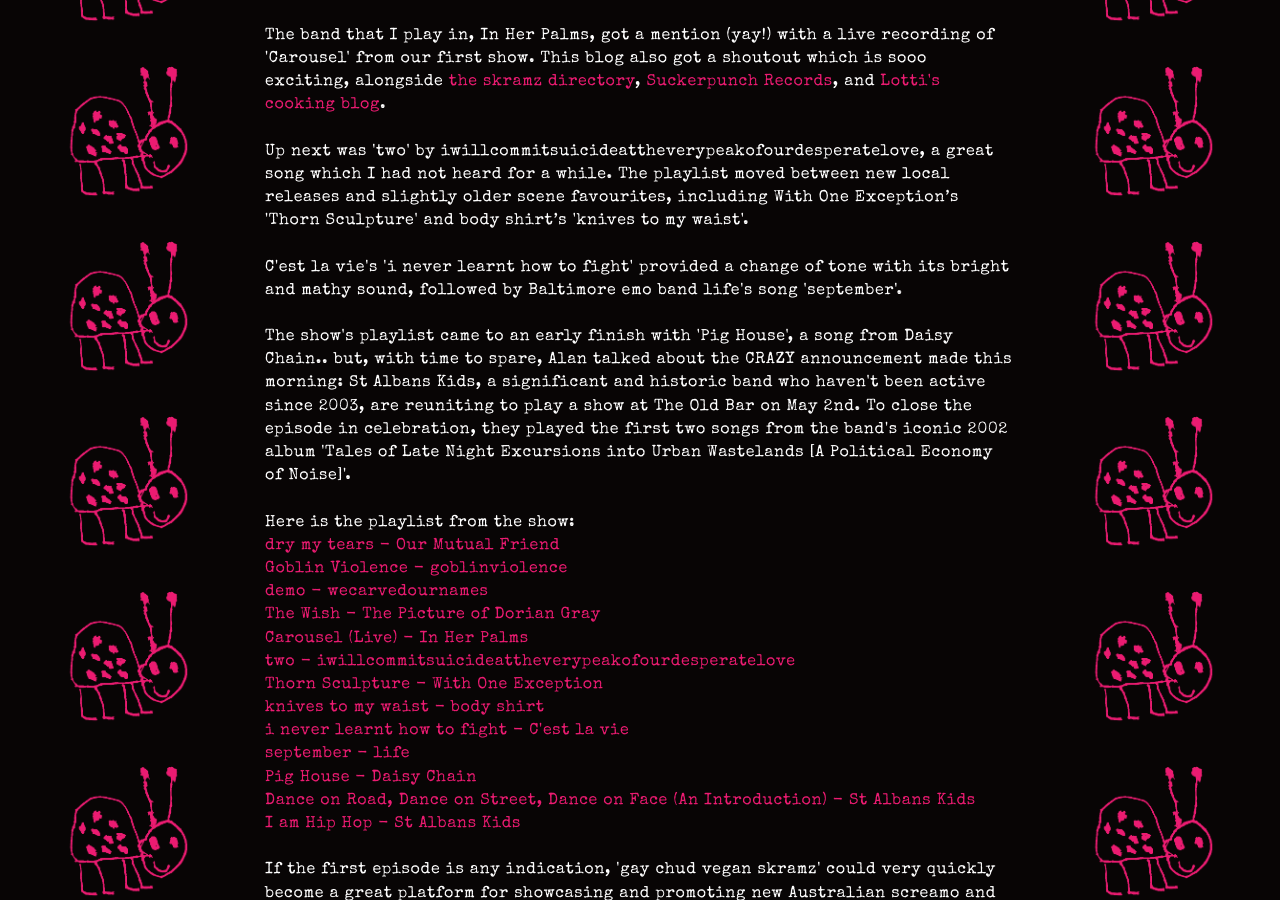
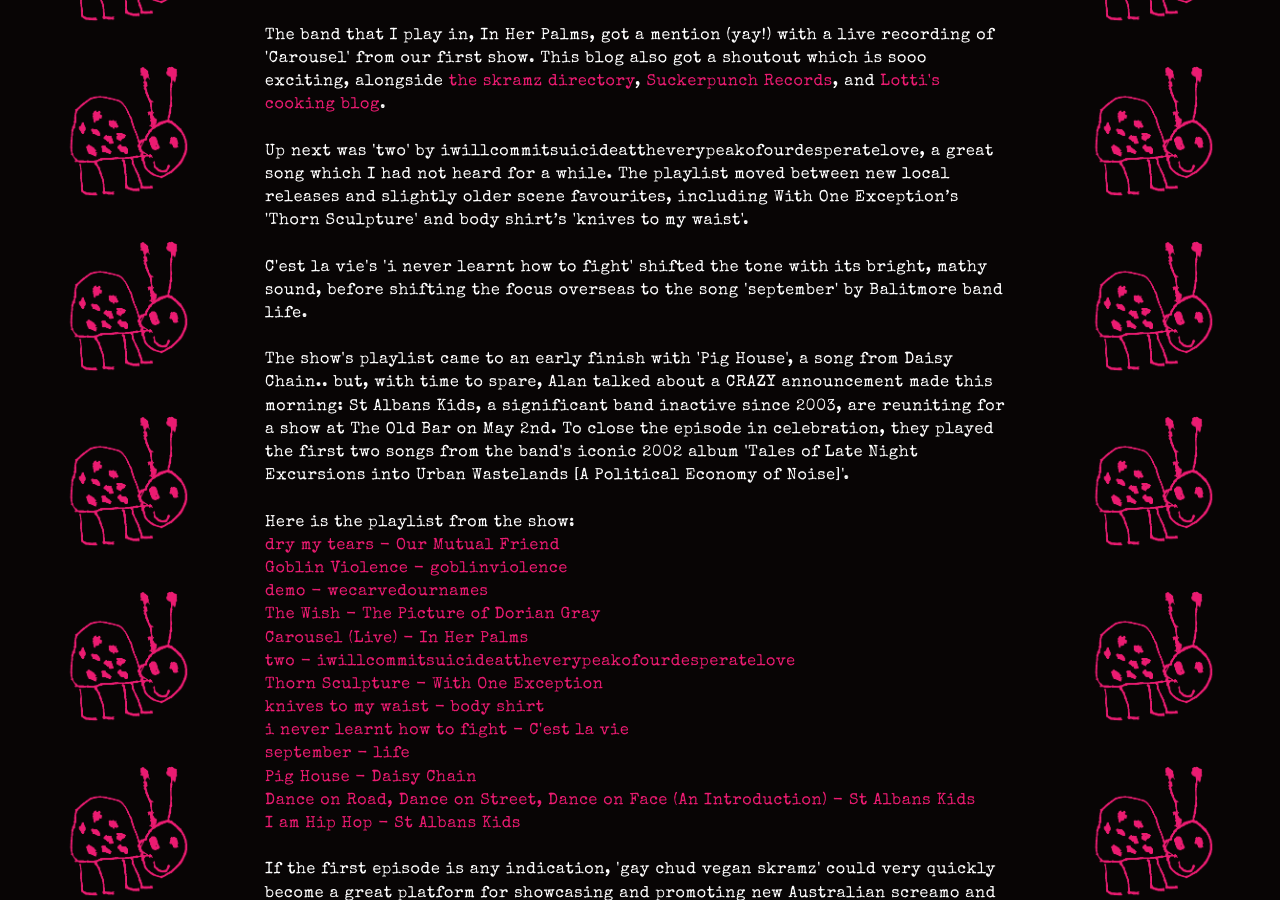
Before and after one commit to xxiwriterecipesnotlovelettersxx/xxiwriterecipesnotlovelettersxx.github.io, a Jekyll site: the page built from _posts/2026-03-09-gay-chud-vegan-skramz.md, in a window 1280 px wide and 900 px high, scrolled down 1549 px. Built offline with Jekyll 4.4.1, drawn with Linux system fonts in a browser that asks for light colours.

Commit message:
Update 2026-03-09-gay-chud-vegan-skramz.md

```diff
--- a/_posts/2026-03-09-gay-chud-vegan-skramz.md
+++ b/_posts/2026-03-09-gay-chud-vegan-skramz.md
@@ -26,9 +26,9 @@ The band that I play in, In Her Palms, got a mention (yay!) with a live recordin
 <br><br>
 Up next was 'two' by iwillcommitsuicideattheverypeakofourdesperatelove, a great song which I had not heard for a while. The playlist moved between new local releases and slightly older scene favourites, including With One Exception’s 'Thorn Sculpture' and body shirt’s 'knives to my waist'.
 <br><br>
-C'est la vie's 'i never learnt how to fight' provided a change of tone with its bright and mathy sound, followed by Baltimore emo band life's song 'september'.
+C'est la vie's 'i never learnt how to fight' shifted the tone with its bright, mathy sound, before shifting the focus overseas to the song 'september' by Balitmore band life.
 <br><br>
-The show's playlist came to an early finish with 'Pig House', a song from Daisy Chain.. but, with time to spare, Alan talked about the CRAZY announcement made this morning: St Albans Kids, a significant and historic band who haven't been active since 2003, are reuniting to play a show at The Old Bar on May 2nd. To close the episode in celebration, they played the first two songs from the band's iconic 2002 album 'Tales of Late Night Excursions into Urban Wastelands [A Political Economy of Noise]'.
+The show's playlist came to an early finish with 'Pig House', a song from Daisy Chain.. but, with time to spare, Alan talked about a CRAZY announcement made this morning: St Albans Kids, a significant band inactive since 2003, are reuniting for a show at The Old Bar on May 2nd. To close the episode in celebration, they played the first two songs from the band's iconic 2002 album 'Tales of Late Night Excursions into Urban Wastelands [A Political Economy of Noise]'.
 <br><br>
 Here is the playlist from the show:
 <br>
```
